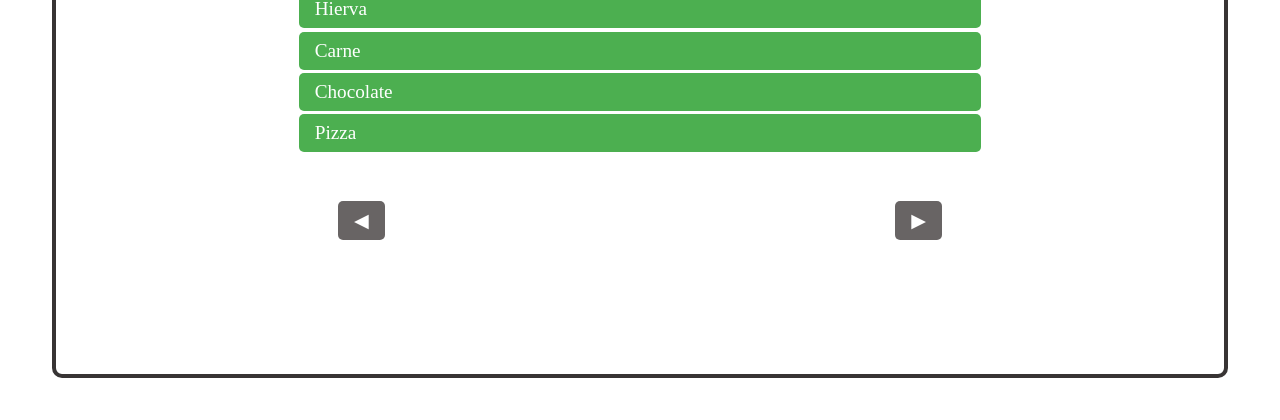
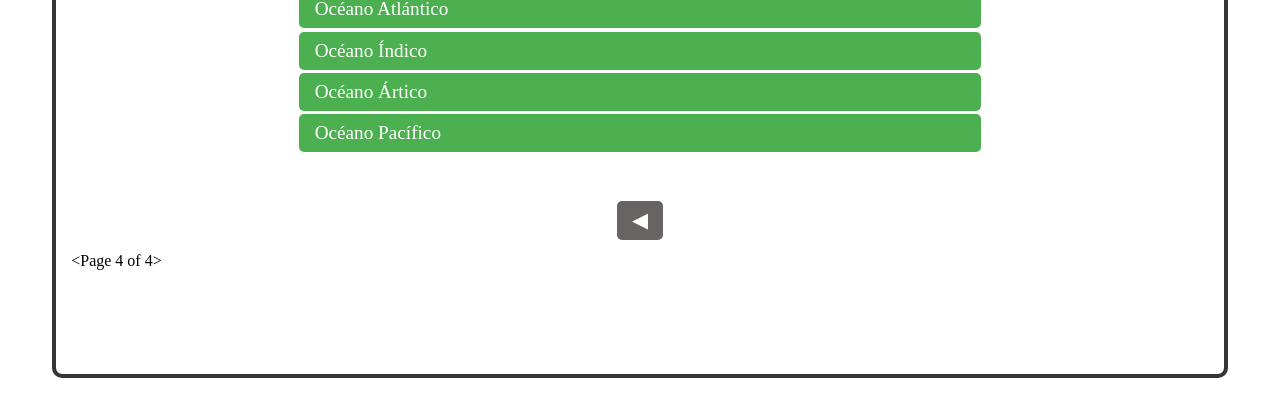
Before and after one commit to cristian3087/juego_trivia, a Django app: page /juego/?page=4 in a window 1280 px wide. Shown: the part 380-800 px from the top of the page. Run offline with Django 5.2, Linux system fonts and the light colour scheme.

Commit message:
[FEAT] paginacion

```diff
--- a/juego/views.py
+++ b/juego/views.py
@@ -1,5 +1,34 @@
 from django.shortcuts import render
+from django.core.paginator import Paginator
 
 # Create your views here.
 def juego_trivia(request):
-    return render(request, 'juego/trivia.html', {})
+    data = {}
+    quiz_data = [
+                {
+                    "image_link": "https://st3.idealista.com/news/archivos/styles/amp_1200x675_16_9/public/2023-10/images/francia_en_otono.jpg",
+                    "question": "¿Cuál es la capital de Francia?",
+                    "answers": ["París", "Londres", "Berlín", "Madrid"]
+                },
+                {
+                    "image_link": "https://cdn.pixabay.com/photo/2017/09/01/00/16/png-2702697_1280.png",
+                    "question": "¿Qué planeta es conocido como el Planeta Rojo?",
+                    "answers": ["Tierra", "Marte", "Júpiter", "Saturno"]
+                },
+                {
+                    "image_link": "https://cdn.pixabay.com/photo/2017/09/01/00/16/png-2702697_1280.png",
+                    "question": "¿Quién escribió 'Matar a un ruiseñor'?",
+                    "answers": ["Harper Lee", "Jane Austen", "Mark Twain", "Ernest Hemingway"]
+                },
+                {
+                    "image_link": "https://example.com/image4.jpg",
+                    "question": "¿Cuál es el océano más grande de la Tierra?",
+                    "answers": ["Océano Atlántico", "Océano Índico", "Océano Ártico", "Océano Pacífico"]
+                }
+            ]
+    page = request.GET.get('page')
+    paginador = Paginator(quiz_data,1)
+    preguntas = paginador.get_page(page)
+    data['preguntas'] = preguntas
+    data['total'] = paginador.num_pages
+    return render(request, 'juego/trivia.html', data)
--- a/templates/juego/trivia.html
+++ b/templates/juego/trivia.html
@@ -54,6 +54,7 @@
             border: none;
             border-radius: 5px;
             cursor: pointer;
+            text-decoration: none;
 
         }
         .opt{
@@ -87,22 +88,34 @@
 <body>
     <h1 style="text-align: center;"> QUÍEN SABE SABE</h1>
     <div class="content">
+        {%for i in preguntas%}
         <section class="pregunta">
-            <img src="https://cdn.pixabay.com/photo/2017/09/01/00/16/png-2702697_1280.png" alt="imagen">
-             <p>1. Qué comen los animales carnivoros </p>
+           <!-- <img src="https://cdn.pixabay.com/photo/2017/09/01/00/16/png-2702697_1280.png" alt="imagen">-->
+            <img src="{{i.image_link}}" alt="imagen">
+            <p>{{i.question}}</p>
         </section>
-
          <section class="respuesta">
-            <div class="btn"> Hierva </div>
-            <div class="btn"> Carne </div>
+            {%for r in i.answers%}
+            <div class="btn"> {{r}} </div>
+            {%endfor%}
+            <!--<div class="btn"> Carne </div>
             <div class="btn"> Chocolate </div>
-            <div class="btn"> Pizza </div>
+            <div class="btn"> Pizza </div>-->
          </section>
 
-         <section class="navegar">
-            <button class="btn" type="button">◀</button>
-            <button class="btn" type="button"> ▶ </button>
-         </section>
+         <nav class="navegar">
+            {%if preguntas.has_previous%}
+                <a class="btn" href="?page={{preguntas.previous_page_number}}"> ◀ </a>
+            {%endif%}
+            {%if preguntas.has_next%}
+                <a class="btn" href="?page={{preguntas.paginator.num_pages}}"> ▶ </a>
+            {%endif%}
+         </nav>
+
+
+         {% endfor %}
+
+         {{preguntas}}
     </div>
 </body>
 </html>
--- a/usuarios/urls.py
+++ b/usuarios/urls.py
@@ -1,8 +1,9 @@
 """URLS usuarios"""
 from django.urls import path
-from .views import user_login, user_logout
+from .views import user_login, user_logout, add_jugador
 
 urlpatterns = [
     path('', user_login,name='user_login'),
     path('logout',user_logout ,name='user_logout'),
+    path('add_jugador',add_jugador ,name='add_jugador'),
 ]
```
Also changed, not shown: templates/usuarios/login.html (+10 -2 lines), usuarios/forms.py (+10 -0 lines), usuarios/views.py (+13 -1 lines), 1 other file.
